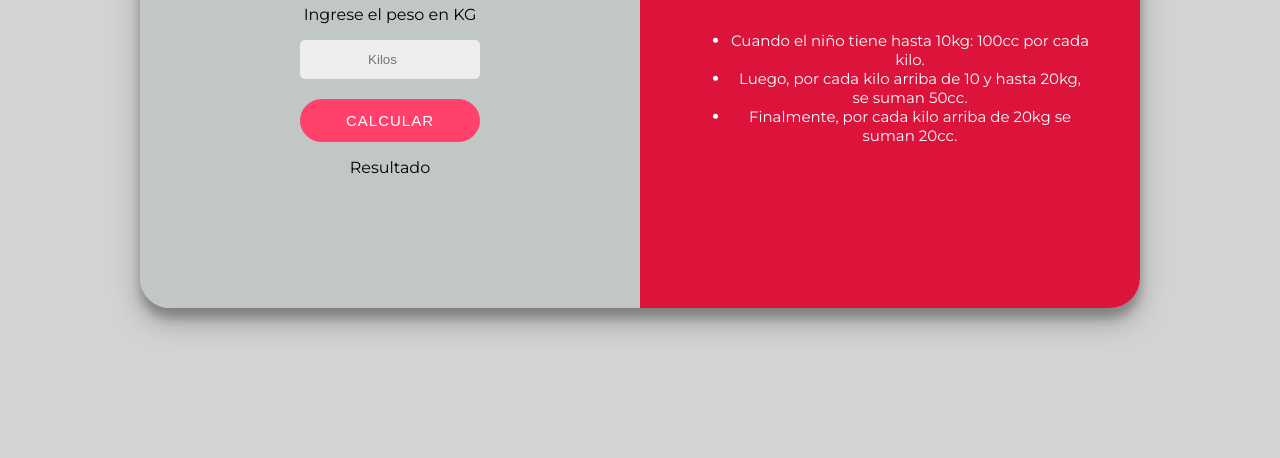
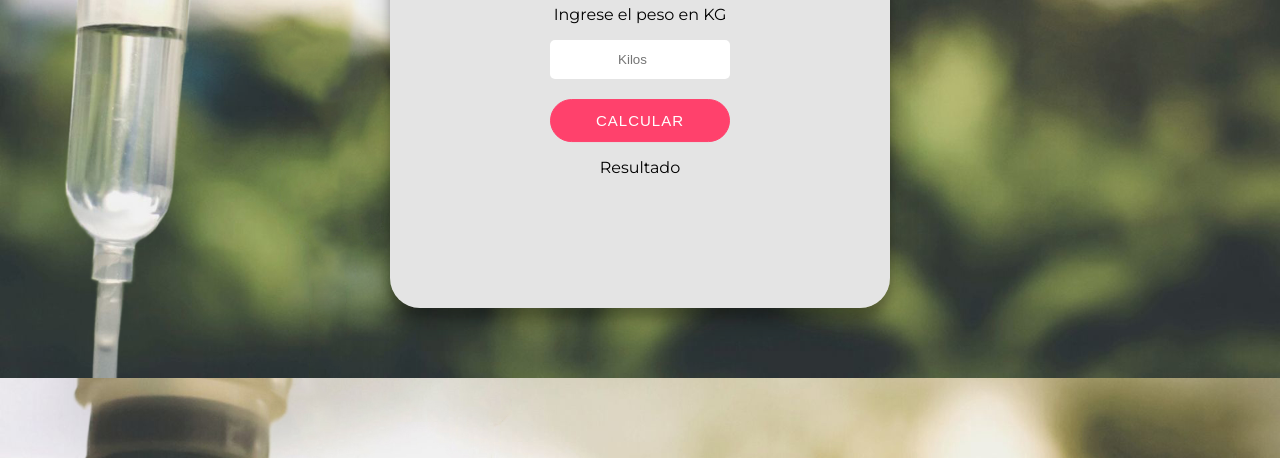
Before and after one commit to brihanPenayo/calculadora, a plain HTML site: page index.html in a window 1280 px wide. Shown: the part 342-800 px from the top of the page. Drawn offline with Linux system fonts and the light colour scheme.

Commit message:
Agregando fondo y cambiando estilos

```diff
--- a/index.html
+++ b/index.html
@@ -1,9 +1,10 @@
 <!DOCTYPE html> <!-- Sirve para que los navegadores viejos lean el tipo de archivo -->
-<html>
 
 <head>
     <title>Calculadora de Hidratacion Basal</title>
     <link rel="stylesheet" href="./style.css">
+    <script src="./script.js" defer></script>
+
 </head>
 
 <body>
@@ -12,13 +13,17 @@
             <div class="contenido">
                 <h1>Hidratación Basal</h1>
                 <p>Ingrese el peso en KG</p>
-                <input type="number" placeholder="Kilos" min="1" max="30">
-                <button type="submit">Calcular</button>
+                <form>
+                    <input type="number" required placeholder="Kilos" maxlength="2" min="1" max="30"
+                        oninvalid="this.setCustomValidity('Ingrese un valor entre 1 y 30')"
+                        oninput="setCustomValidity('')">
+                    <button type="submit">Calcular</button>
+                </form>
                 <p>Resultado</p>
             </div>
         </div>
         <!-- <span> escribe el texto en la misma linea, no utiliza bloque -->
-        <div id="infoCalculo">
+        <!-- <div id="infoCalculo">
             <div class="contenido">
                 <h1>Como se calcula ?</h1>
                 <ul id="infoCalc">
@@ -27,7 +32,7 @@
                     <li>Finalmente, por cada kilo arriba de 20kg se suman 20cc.</li>
                 </ul>
             </div>
-        </div>
+        </div> -->
     </div>
 </body>
 
--- a/style.css
+++ b/style.css
@@ -3,14 +3,15 @@
 @import url('https://fonts.googleapis.com/css?family=Montserrat:400,800');
 
 body {
-    background-color: lightgray;
-    font-family: Montserrat, poppins;
+    background-image: url("res/sueros.jpg");
+    background-size: cover;
+    font-family: montserrat;
 }
 
 #contenedor {
     border-radius: 30px;
     overflow: hidden;
-    width: 1000px;
+    width: 500px;
     height: 500px;
     position: absolute;
     inset: 0;
@@ -20,9 +21,9 @@ body {
 }
 
 #calculadora {
-    background-color: rgb(193, 199, 197);
+    background-color: rgb(228, 228, 228);
     float: left;
-    width: 50%;
+    width: 100%;
     height: 100%;
     text-align: center;
 }
@@ -55,7 +56,7 @@ input {
     margin-bottom: 20px;
     padding: 12px 15px;
     width: 150px;
-    background-color: #eee;
+    background-color: rgb(255, 255, 255);
     border: none;
     border-radius: 5px;
 }
```
Also changed, not shown: res/sueros.jpg (added).
